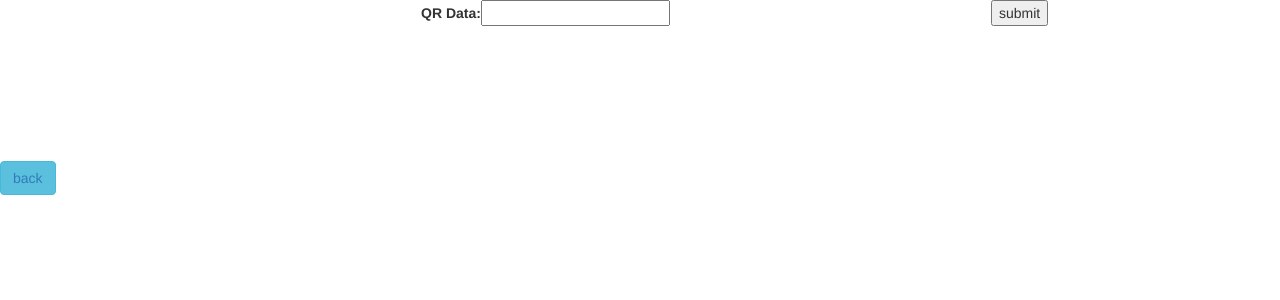
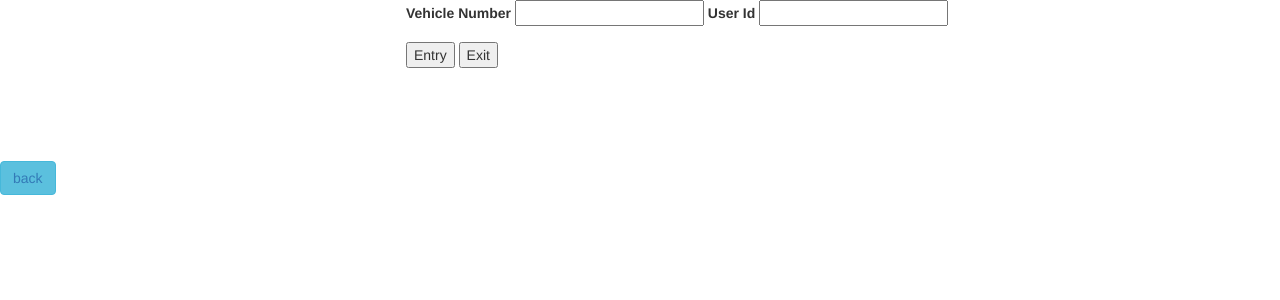
Before and after one commit to sarath169/parking_lot_management, a Django app: page /operators/scanner/ in a window 1280 px wide. Shown: the top 300 px of the page. Run offline with Django 3.2, Linux system fonts and the light colour scheme; some libraries are stand-ins or nearby versions.

Commit message:
added api view

```diff
--- /dev/null
+++ b/operators/custom_authentication_classes.py
@@ -0,0 +1,6 @@
+from rest_framework.authentication import SessionAuthentication, BasicAuthentication
+
+class CsrfExemptSessionAuthentication(SessionAuthentication):
+
+    def enforce_csrf(self, request):
+        return  # To not perform the csrf check previously happening
--- a/operators/forms.py
+++ b/operators/forms.py
@@ -5,3 +5,4 @@ from  parking.models import ParkingHistory
 
 class QRForm(forms.Form):
     qrdata = forms.CharField(label='QR Data',max_length=12, widget=forms.TextInput(attrs={'readonly':'readonly'}))
+    user = forms.IntegerField(label='User ID', widget=forms.TextInput(attrs={'readonly':'readonly'}))
--- a/operators/urls.py
+++ b/operators/urls.py
@@ -6,8 +6,7 @@ from . import views
 app_name = 'operators'
 urlpatterns = [
     path('verify/', views.VerifyView.as_view(), name='verify'),
-    path('scanner/', views.entryscanner, name = 'scanner'),
-    path('exit/', views.exitscanner, name='exit'),
+    path('scanner/', views.scanner, name = 'scanner'),
     path('entry/', views.EntryCreateAPIView.as_view()),
     path('exitupdate/', views.ExitUpdateAPIView.as_view()),
     #path('parking/', views.parking, name='parking'),
--- a/operators/views.py
+++ b/operators/views.py
@@ -5,7 +5,10 @@ from django.contrib.auth.models import User , Group
 from django.utils import timezone
 from django.views import View
 from django.core.exceptions import ObjectDoesNotExist
+from django.utils.decorators import method_decorator
+from django.views.decorators.csrf import csrf_exempt
 
+from rest_framework.authentication import SessionAuthentication, BasicAuthentication
 from rest_framework.generics import CreateAPIView, UpdateAPIView
 from rest_framework.response import Response
 from rest_framework import status
@@ -15,72 +18,38 @@ from parking.views import charge
 from user_dash.models import Vehicle
 from parking.models import ParkingHistory
 from .forms import QRForm
-from .serializers import EntrySerializer, ExitUpdateSerializer
+from .serializers import EntrySerializer
+from .mixins import CSRFExemptMixin
+from .custom_authentication_classes import CsrfExemptSessionAuthentication
 
 # Create your views here.
 
 class VerifyView(View):
 
     def get(self,request):
+
         try:
             enter=request.user
             user=User.objects.get(id=enter.id)
             group=Group.objects.get(id=1)
             group_1=user.groups.get(id=group.id)
-            return render(request, 'operator/op_dashboard.html')
         except:
             return redirect('/user/')
+        return render(request, 'operator/op_dashboard.html')
 
-def entryscanner(request):
-#     print("in the entryscanner")
-    if request.method == 'POST':
-#         print("in the entryscanner")
-        form = QRForm(request.POST)
-        if form.is_valid():
-            veh_number = form.cleaned_data.get('qrdata')
-            vehicle = get_object_or_404(Vehicle, number = veh_number)
-#             print("in the entryscanner")
-#             print(veh_number)
-            if ParkingHistory.objects.filter(vehicle_id = vehicle.id, out_datetime = None):
-                return render(request, 'operator/qr_scanner.html',{'error_message':'Vehicle already entered in parking'})
-            else:
-                entry_object = ParkingHistory(vehicle = vehicle)
-                entry_object.save()
-                return render(request, 'operator/qr_scanner.html')
-    else:
-        form = QRForm()
-    return render(request, 'operator/qr_scanner.html', {'form': form})
+def scanner(request):
+    return render(request, 'operator/qr_scanner.html')
 
-def exitscanner(request):
-    if request.method == 'POST':
-        form = QRForm(request.POST)
-        if form.is_valid():
-            veh_number = form.cleaned_data.get('qrdata')
-            vehicle = get_object_or_404(Vehicle, number = veh_number)
-#             print("in the exitscanner")
-            try:
-                exit_updation = ParkingHistory.objects.get(vehicle_id = vehicle.id, out_datetime = None)
-                exit_updation.out_datetime = timezone.now()
-                exit_updation.charges =round(charge(exit_updation.in_datetime, exit_updation.out_datetime), 2)
-                exit_updation.save()
-
-            except ObjectDoesNotExist:
-#                 print("ObjectDoesNotExist")
-                return render(request, 'operator/qr_scanner.html',{'error_message':"There is no entry record"})
-
-            return render(request, 'operator/qr_scanner.html')
-    else:
-        form = QRForm()
-    return render(request, 'operator/qr_scanner.html', {'form': form})
 
 class EntryCreateAPIView(CreateAPIView):
+    authentication_classes = (CsrfExemptSessionAuthentication, BasicAuthentication)
     serializer_class = EntrySerializer
 
     def create(self, request, *args, **kwargs):
+
         serializer = self.get_serializer(data=request.data)
         serializer.is_valid(raise_exception=True)
-        user = self.request.user
-        vehicle = get_object_or_404(Vehicle, number = serializer.data.get('number'), user_id = user.id)
+        vehicle = get_object_or_404(Vehicle, number = serializer.data.get('number'), user_id = serializer.data.get('user_id'))
 
         if ParkingHistory.objects.filter(vehicle_id = vehicle.id, out_datetime = None).exists():
             return Response(
@@ -100,16 +69,16 @@ class EntryCreateAPIView(CreateAPIView):
         )
 
 class ExitUpdateAPIView(UpdateAPIView):
-    serializer_class = ExitUpdateSerializer
+    authentication_classes = (CsrfExemptSessionAuthentication, BasicAuthentication)
+    serializer_class = EntrySerializer
     model = ParkingHistory
 
     def update(self, request, *args, **kwargs):
 
         serializer = self.get_serializer(data=request.data)
         serializer.is_valid(raise_exception=True)
-        user = self.request.user
         try:
-            vehicle = get_object_or_404(Vehicle, number = serializer.data.get('number'), user_id = user.id)
+            vehicle = get_object_or_404(Vehicle, number = serializer.data.get('number'), user_id = serializer.data.get('user_id'))
             instance = ParkingHistory.objects.get(vehicle_id = vehicle.id, out_datetime = None)
             instance.out_datetime = timezone.now()
             instance.charges = round(charge(instance.in_datetime, instance.out_datetime),2)
--- a/templates/operator/qr_scanner.html
+++ b/templates/operator/qr_scanner.html
@@ -17,17 +17,15 @@
                   {% if error_message %}<p style="color: #db7258; font-size: 25px;"><strong>{{ error_message }}</strong></p>
                   {% endif %}
                 </div>
-
-                <form  method="post">
-                  {% csrf_token %}
-                  <div class="col-md-6">
-                    {{form}}
-                      </div>
-                  <button type="button" name="button">submit</button>
+                <form class="" method="post">
+                  <label for="id_qrdata">Vehicle Number</label>
+                  <input id="id_qrdata" type="text" name="" value="" readonly>
+                  <label for="id_user">User Id</label>
+                  <input id="id_user" type="number" name="" value="" readonly>
                 </form>
-
+                  <button id="entry" type="button" name="button">Entry</button>
+                  <button id="exit" type="button" name="button">Exit</button>
                  <br>
-
             </div>
         </div>
 
@@ -49,15 +47,49 @@
            });
 
            scanner.addListener('scan',function(c){
-               document.getElementById('id_qrdata').value=c;
+               var res = c.split(",");
+               console.log(res);
+               document.getElementById('id_qrdata').value=res[0];
+               document.getElementById('id_user').value = Number(res[1]);
+               console.log(res[1]);
            });
 
         </script>
         <script type="text/javascript">
-          $('#text').change(function() {
-            var number = $('#text').val();
-          })
-
+          $('#entry').click(function() {
+            var veh_number = $('#id_qrdata').val();
+            var user = $('#id_user').val();
+            console.log(veh_number)
+            const url = 'http://127.0.0.1:8000/operators/entry/';
+            $.post(url ,
+                      {
+                        number: veh_number,
+                        user_id : user,
+                      },
+                      function(data,status){
+                        console.log("Data: " + data + "\nStatus: " + status);
+                      });
+          });
+          $('#exit').click(function() {
+            var veh_number = $('#id_qrdata').val();
+            var user = $('#id_user').val();
+            console.log(veh_number)
+            console.log(user)
+            const url = 'http://127.0.0.1:8000/operators/exitupdate/';
+            var user_data = {
+                number: veh_number,
+                user_id : user,
+              };
+            $.ajax({
+            url: url,
+            type: 'PUT',
+            data: user_data,
+            success: function (data, status) {
+                // Do something with the result
+                console.log("Data: " + data + "\nStatus: " + status);
+            }
+          });
+      })
         </script>
     </body>
 </html>
--- a/templates/registration/login.html
+++ b/templates/registration/login.html
@@ -1,13 +1,10 @@
 {% extends 'authentication/base.html' %}
 {% load static %}
-
-
 
 {% block login %}
 <body style="background: linear-gradient(
   300.67deg
   ,#7fa9d1,#2960a8 60.92%);">
-
 
 <div class="log-in"  >
    <div class="container"  >
--- a/user_dash/views.py
+++ b/user_dash/views.py
@@ -49,7 +49,8 @@ def listvehicles(request):
 def return_qr(request, vehicle_id):
     login_url = '/login/'
     vehicle = get_object_or_404(Vehicle, pk=vehicle_id)
-    qr = generation(vehicle.number)
+    data = vehicle.number+','+str(vehicle.user.id)
+    qr = generation(data)
     img_name = 'media/images/'+str(request.user.id)+str(vehicle.number)+'.png'
     qr.save(img_name)
     hosted_link = 'http://127.0.0.1:8000/'+img_name
```
Also changed, not shown: operators/mixins.py (added, +8 -0 lines), operators/serializers.py (+2 -7 lines), templates/authentication/message.html (deleted, +0 -9 lines), templates/operator/op_dashboard.html (+1 -10 lines), templates/user_dash/add_vehicle.html (+0 -11 lines).
